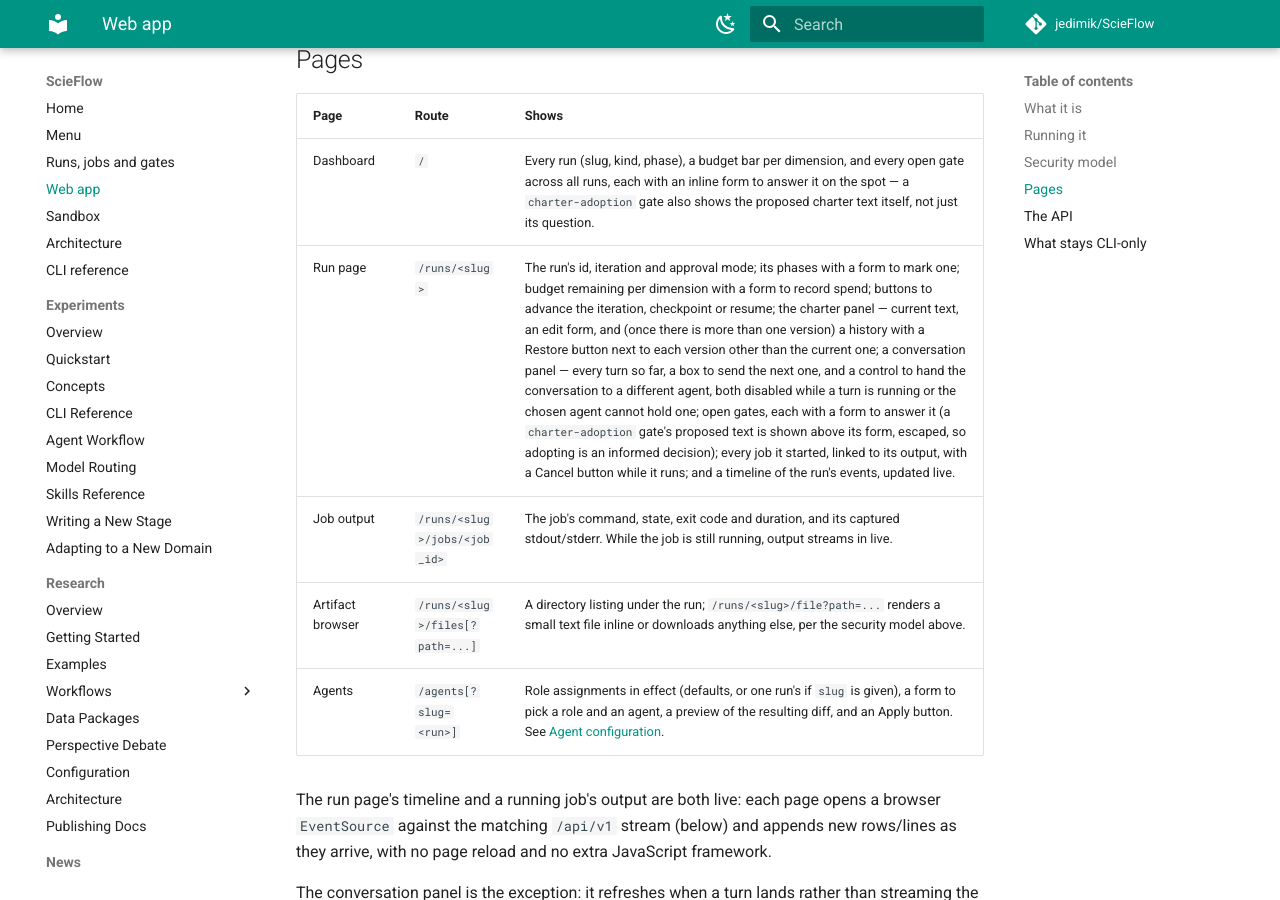
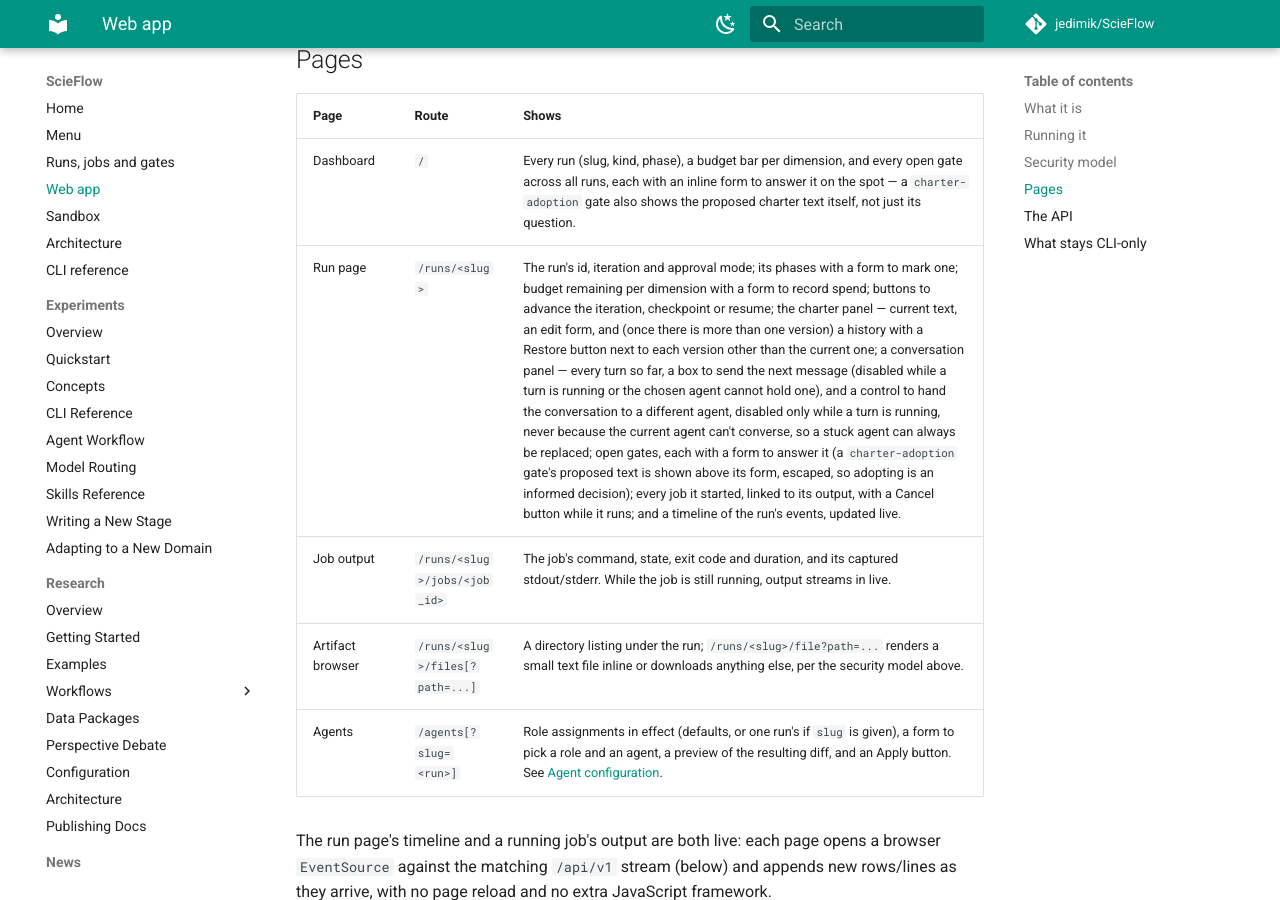
Before and after one commit to jedimik/ScieFlow, an MkDocs documentation site: the page built from docs/web.md, in a window 1280 px wide and 900 px high, scrolled down 2798 px. Built offline with MkDocs 1.6.1 and Material for MkDocs 9.7.7, drawn with Linux system fonts in a browser that asks for light colours; comment, search, counter and statistics services are not loaded.

Commit message:
docs(web): fix which conversation controls are actually disabled
The message box is disabled while a turn runs or the chosen agent can't
converse; the hand-over control is disabled only while a turn runs, so a
run stuck with an agent that can't hold a session can always be handed to
one that can.

Co-Authored-By: Claude Sonnet 5 <noreply@anthropic.com>
Claude-Session: https://claude.ai/code/session_01BY2q1MpQrdBZ3B8Dz9DRHR

```diff
--- a/docs/web.md
+++ b/docs/web.md
@@ -135,7 +135,7 @@ at exactly this.
 | Page | Route | Shows |
 |---|---|---|
 | Dashboard | `/` | Every run (slug, kind, phase), a budget bar per dimension, and every open gate across all runs, each with an inline form to answer it on the spot — a `charter-adoption` gate also shows the proposed charter text itself, not just its question. |
-| Run page | `/runs/<slug>` | The run's id, iteration and approval mode; its phases with a form to mark one; budget remaining per dimension with a form to record spend; buttons to advance the iteration, checkpoint or resume; the charter panel — current text, an edit form, and (once there is more than one version) a history with a Restore button next to each version other than the current one; a conversation panel — every turn so far, a box to send the next one, and a control to hand the conversation to a different agent, both disabled while a turn is running or the chosen agent cannot hold one; open gates, each with a form to answer it (a `charter-adoption` gate's proposed text is shown above its form, escaped, so adopting is an informed decision); every job it started, linked to its output, with a Cancel button while it runs; and a timeline of the run's events, updated live. |
+| Run page | `/runs/<slug>` | The run's id, iteration and approval mode; its phases with a form to mark one; budget remaining per dimension with a form to record spend; buttons to advance the iteration, checkpoint or resume; the charter panel — current text, an edit form, and (once there is more than one version) a history with a Restore button next to each version other than the current one; a conversation panel — every turn so far, a box to send the next message (disabled while a turn is running or the chosen agent cannot hold one), and a control to hand the conversation to a different agent, disabled only while a turn is running, never because the current agent can't converse, so a stuck agent can always be replaced; open gates, each with a form to answer it (a `charter-adoption` gate's proposed text is shown above its form, escaped, so adopting is an informed decision); every job it started, linked to its output, with a Cancel button while it runs; and a timeline of the run's events, updated live. |
 | Job output | `/runs/<slug>/jobs/<job_id>` | The job's command, state, exit code and duration, and its captured stdout/stderr. While the job is still running, output streams in live. |
 | Artifact browser | `/runs/<slug>/files[?path=...]` | A directory listing under the run; `/runs/<slug>/file?path=...` renders a small text file inline or downloads anything else, per the security model above. |
 | Agents | `/agents[?slug=<run>]` | Role assignments in effect (defaults, or one run's if `slug` is given), a form to pick a role and an agent, a preview of the resulting diff, and an Apply button. See [Agent configuration](agents.md#the-agents-page). |
```
